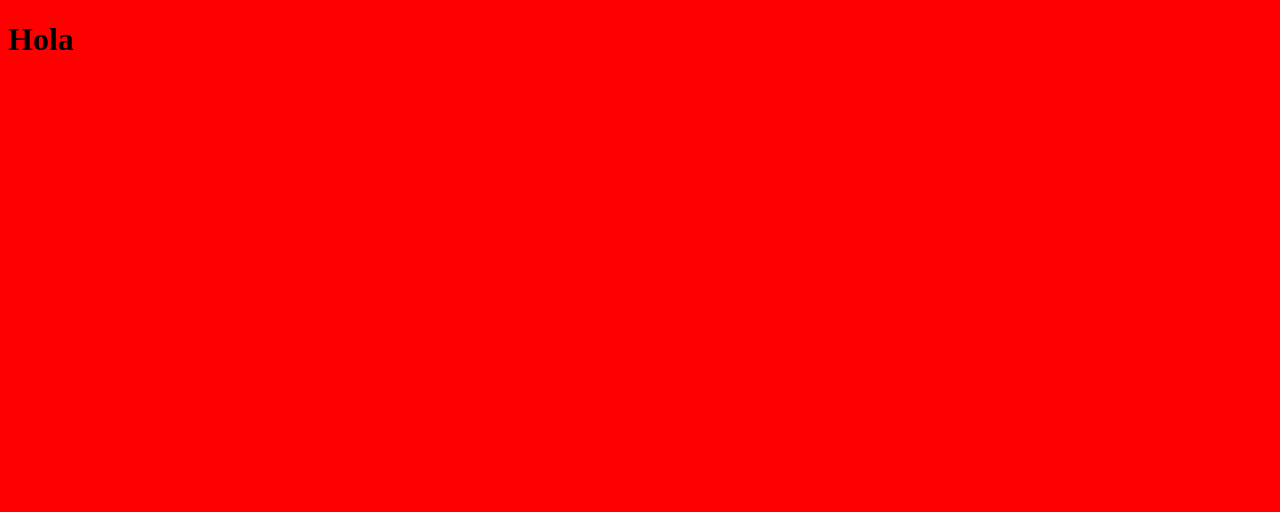
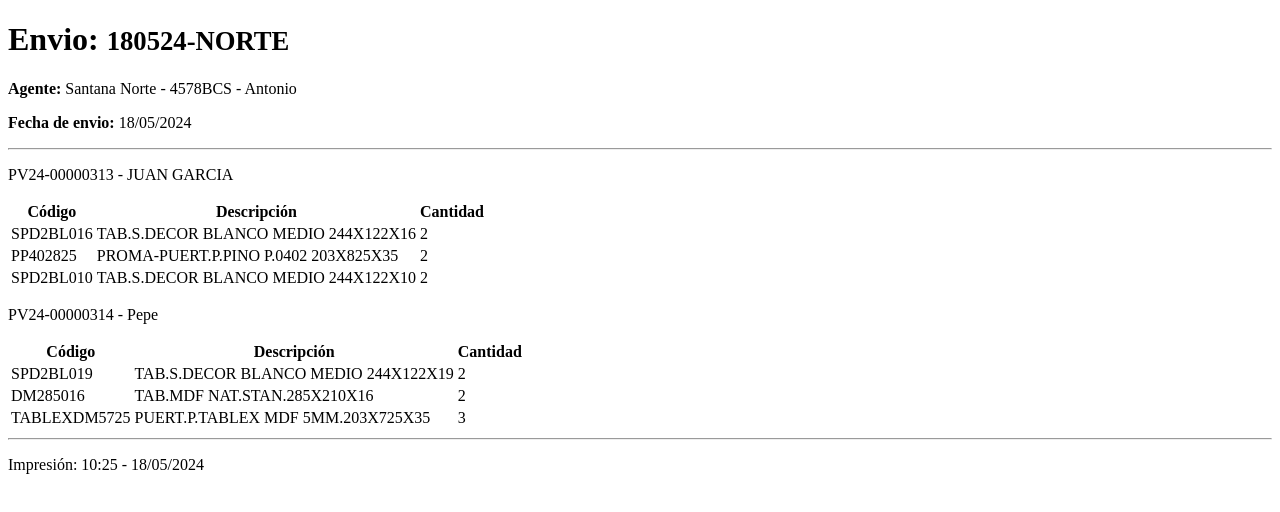
Before and after one commit to jalediazb/HTMLCSSPrint, a plain HTML site: page index.html in a window 1280 px wide. Drawn offline with Linux system fonts and the light colour scheme.

Commit message:
added css styles

```diff
--- a/index.html
+++ b/index.html
@@ -4,9 +4,77 @@
     <meta charset="UTF-8">
     <meta name="viewport" content="width=device-width, initial-scale=1.0">
     <title></title>
-  <link rel="stylesheet" href="print.css">
+    <link rel="stylesheet" href="print.css" media="print">
   </head>
   <body>
-  <h1>Hola</h1>
+    <h1>Envio: <small>180524-NORTE</small>
+    </h1>
+    <p>
+      <strong>Agente: </strong>Santana Norte - 4578BCS - Antonio</p>
+    <p>
+      <strong>Fecha de envio:</strong>
+      <time>18/05/2024</time>
+    </p>
+    <hr>
+    <section>
+      <p>PV24-00000313 - JUAN GARCIA</p>
+      <table>
+        <thead>
+          <tr>
+            <th>C&#243;digo</th>
+            <th>Descripci&#243;n</th>
+            <th>Cantidad</th>
+          </tr>
+        </thead>
+        <tbody>
+          <tr>
+            <td>SPD2BL016</td>
+            <td>TAB.S.DECOR BLANCO MEDIO 244X122X16</td>
+            <td>2</td>
+          </tr>
+          <tr>
+            <td>PP402825</td>
+            <td>PROMA-PUERT.P.PINO P.0402    203X825X35</td>
+            <td>2</td>
+          </tr>
+          <tr>
+            <td>SPD2BL010</td>
+            <td>TAB.S.DECOR BLANCO MEDIO 244X122X10</td>
+            <td>2</td>
+          </tr>
+        </tbody>
+      </table>
+    </section>
+    <section>
+      <p>PV24-00000314 - Pepe</p>
+      <table>
+        <thead>
+          <tr>
+            <th>C&#243;digo</th>
+            <th>Descripci&#243;n</th>
+            <th>Cantidad</th>
+          </tr>
+        </thead>
+        <tbody>
+          <tr>
+            <td>SPD2BL019</td>
+            <td>TAB.S.DECOR BLANCO MEDIO 244X122X19</td>
+            <td>2</td>
+          </tr>
+          <tr>
+            <td>DM285016</td>
+            <td>TAB.MDF NAT.STAN.285X210X16</td>
+            <td>2</td>
+          </tr>
+          <tr>
+            <td>TABLEXDM5725</td>
+            <td>PUERT.P.TABLEX MDF 5MM.203X725X35</td>
+            <td>3</td>
+          </tr>
+        </tbody>
+      </table>
+    </section>
+    <hr>
+    <p>Impresión: <time>10:25 - 18/05/2024</time></p>
   </body>
 </html>
--- a/print.css
+++ b/print.css
@@ -1,3 +1,54 @@
-body {
-  background-color: red;
+@media print {
+  @page {
+    size: A4 portrait;
+    margin: 15mm;
+  }
+  /* General*/
+  body {
+    font-size: 10pt;
+    font-family: Arial, Helvetica, sans-serif;
+    color: #000;
+    background-color: #fff;
+  }
+  section {
+    margin: 15pt 0 15pt 0;
+  }
+  p {
+    margin: 6pt 0 6pt 0;
+  }
+
+  /* Fuentes */
+  h1 {
+    font-size: 17pt;
+  }
+  h2 {
+    font-size: 15pt;
+  }
+  h3 {
+    font-size: 13pt;
+  }
+  strong {
+    font-weight: bold;
+  }
+  small {
+    font-weight: lighter;
+    font-size: 90%;
+  }
+  time {
+    font-style: italic;
+  }
+  /* Tablas */
+  table {
+    border-collapse: collapse;
+    width: 100%;
+  }
+  thead {
+    background-color: #000;
+    color: #fff;
+  }
+  th, td {
+    padding: 2pt;
+    text-align: left;
+    border: 1px solid black;
+  }
 }
```
Lines whose indentation alone changed are shown as unchanged.
